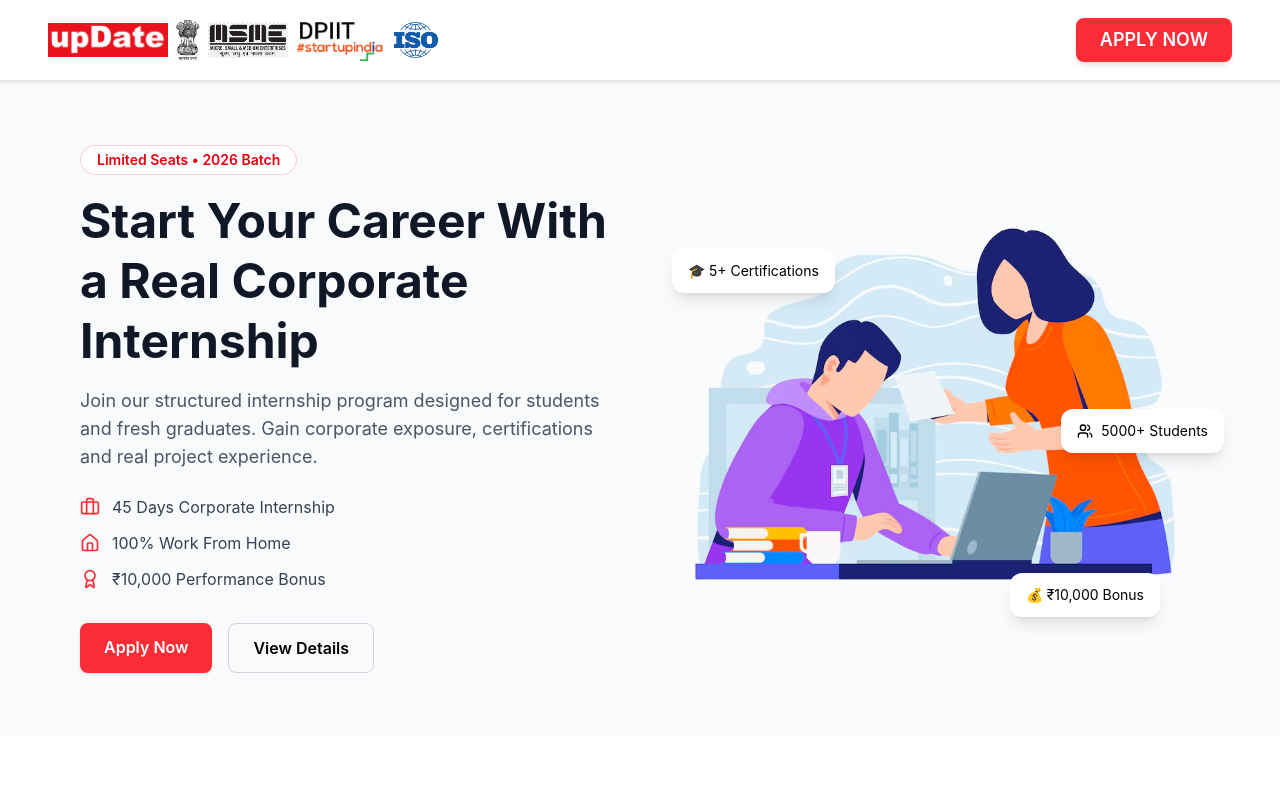
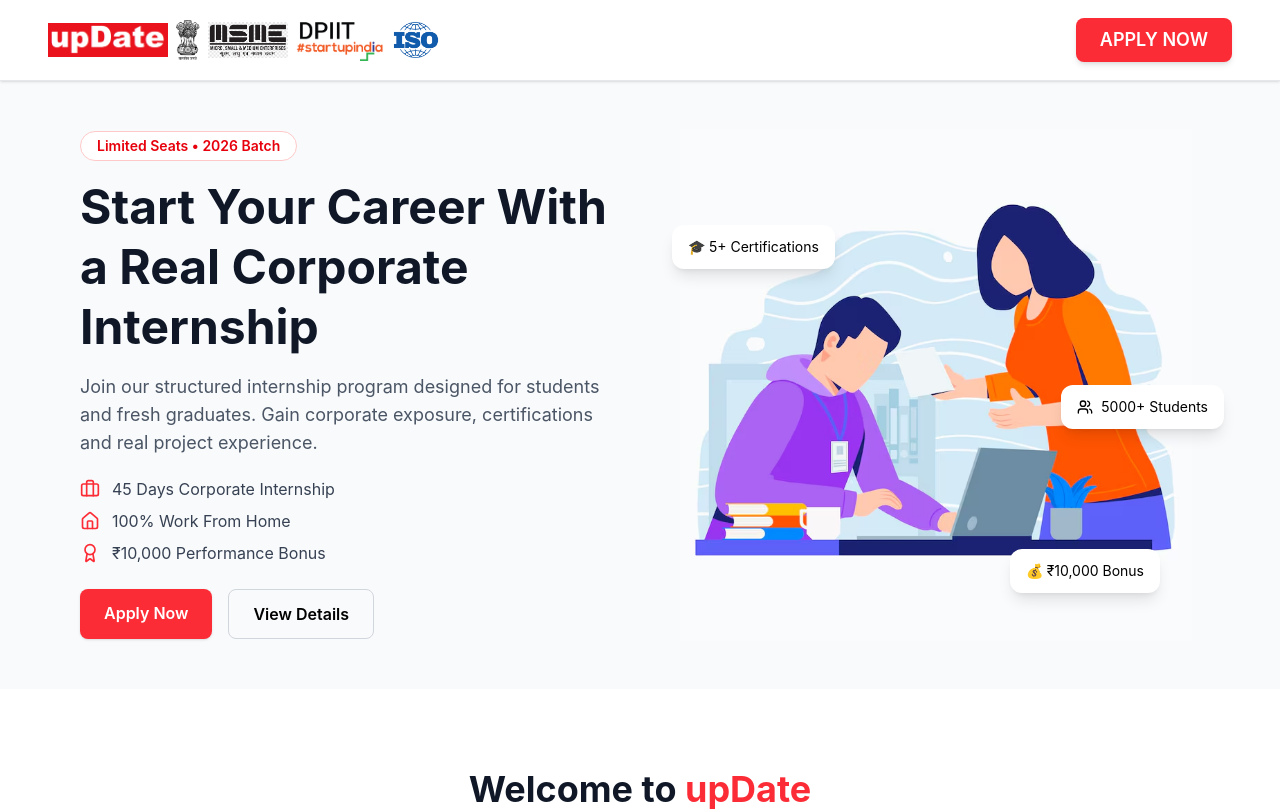
Before and after one commit to rohit-tamboli/intern-landing, a React app in the folder frontend/: page / in a window 1280 px wide. Shown: the top 811 px of the page. Built offline with nearby package versions, Linux system fonts and the light colour scheme; the HTML template or start-up script is replaced by a standard one.

Commit message:
first commit

```diff
--- a/frontend/src/Components/Hero.jsx
+++ b/frontend/src/Components/Hero.jsx
@@ -21,7 +21,7 @@ export default function Hero() {
   ];
 
   return (
-    <section className="bg-gray-50 py-10 md:py-16  overflow-hidden">
+    <section className="bg-gray-50 py-10 md:py-12  overflow-hidden">
       <div className="max-w-6xl mx-auto px-6 md:px-4 grid grid-cols-1 md:grid-cols-2 gap-10 lg:gap-16 items-center">
 
         {/* LEFT */}
@@ -41,7 +41,7 @@ export default function Hero() {
             project experience.
           </p>
 
-          <div className="mt-6 space-y-3">
+          <div className="mt-5 space-y-2">
             {features.map((feature, index) => (
               <div key={index} className="flex items-center gap-3 text-gray-700">
                 <span className="text-red-500">{feature.icon}</span>
@@ -50,7 +50,7 @@ export default function Hero() {
             ))}
           </div>
 
-          <div className="mt-8 flex flex-wrap gap-4">
+          <div className="mt-6 flex flex-wrap gap-4">
             <button
               onClick={() => navigate("/phonepe")}
               className="px-6 py-3 bg-red-500 text-white font-semibold rounded-lg shadow hover:bg-red-600 transition md:flex hidden"
@@ -66,9 +66,8 @@ export default function Hero() {
         </div>
 
         {/* RIGHT */}
-        <motion.div
-          initial={{ opacity: 0, y: 40 }}
-          animate={{ opacity: 1, y: 0 }}
+        <div
+
           className="relative flex justify-center"
         >
           <img
@@ -89,7 +88,7 @@ export default function Hero() {
             <Users size={16} />
             5000+ Students
           </div>
-        </motion.div>
+        </div>
 
       </div>
     </section>
```
